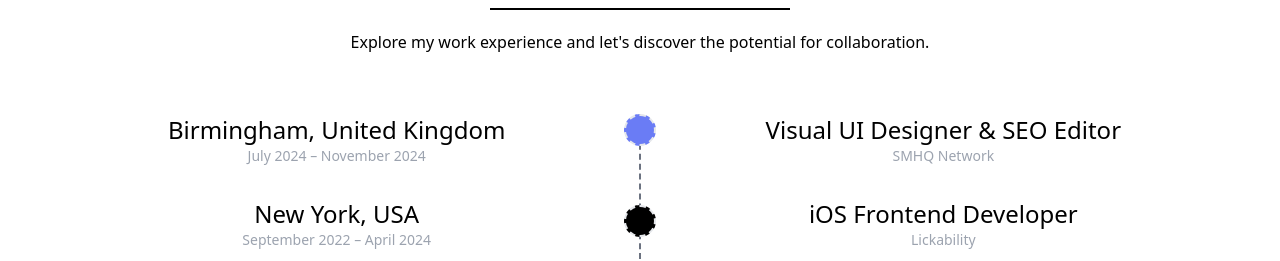
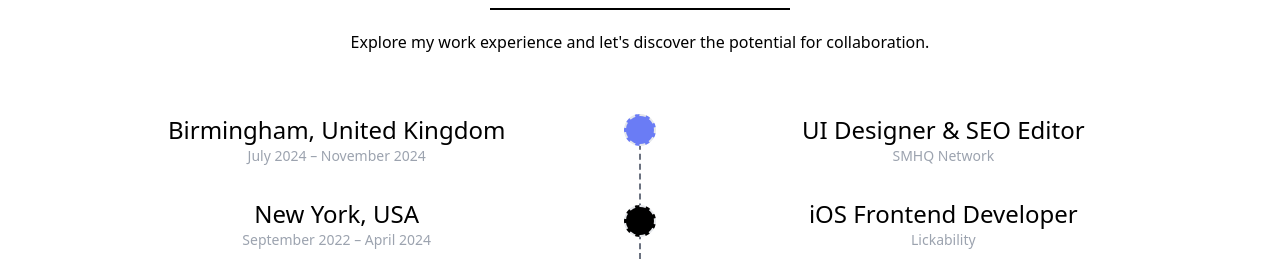
Before and after one commit to shigcodes/Portfolio, a React (Vite) app: page / in a window 1280 px wide. Shown: the part 962-1223 px from the top of the page. Built offline with nearby package versions, Linux system fonts and the light colour scheme.

Commit message:
remove visual

```diff
--- a/src/components/Experience.tsx
+++ b/src/components/Experience.tsx
@@ -47,7 +47,7 @@ const Experience = () => {
                     </div>
                     <div className="col-span-5 flex flex-col items-center">
                     <div className="mb-8">
-                            <h1 className="text-2xl">Visual UI Designer & SEO Editor</h1>
+                            <h1 className="text-2xl">UI Designer & SEO Editor</h1>
                             <p className="text-sm text-gray-400">SMHQ Network</p>
                         </div>
                         <div className="mb-8">
```
